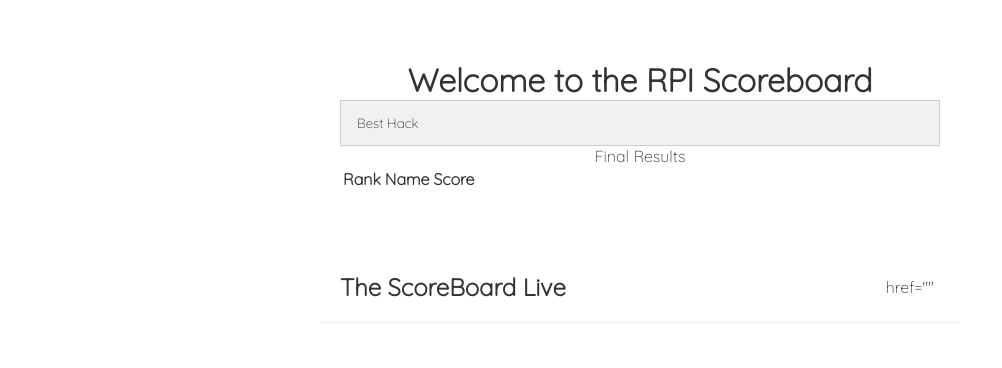
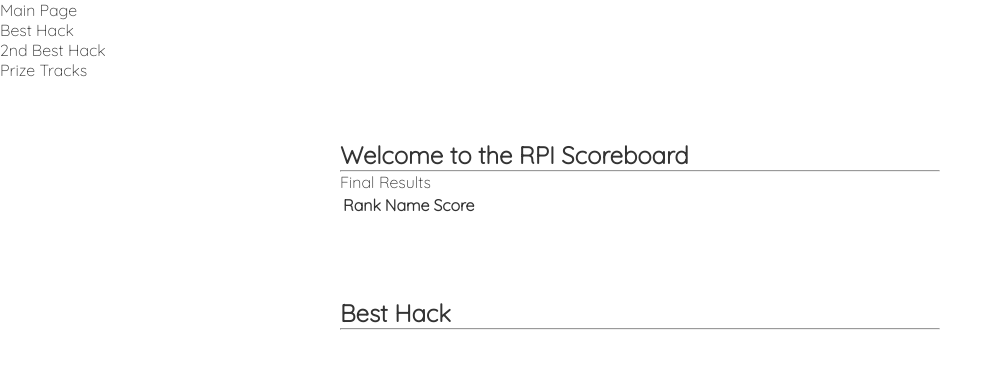
Before and after one commit to code4ry/hackrpi-scoreboard, a React (Create React App) app: page / in a window 1280 px wide. Shown: the top 368 px of the page, without its empty margins (0-1002 px from the left). Built offline with nearby package versions, Linux system fonts and the light colour scheme.

Commit message:
Tab Buttons -Complete

```diff
--- a/src/App.css
+++ b/src/App.css
@@ -75,6 +75,14 @@
   border-top: none;
 }
 
+.active-tab{
+
+}
+
+.active-content {
+  display: block;
+}
+
 .App {
   text-align: center;
 }
--- a/src/App.js
+++ b/src/App.js
@@ -11,37 +11,54 @@
 
   const [toggleState, setToggleState] = useState(1);
 
+
   const toggleTab = (input) => {
+    setToggleState(input)
     console.log("Current Tab: " + input);
   }
 
   return (
-    <div className="App">
-        <div className="content">
+    <div className="container">
+      <div className = "bloc-tabs">
+        <div
+        className={toggleState === 1 ? "tabs active-tabs" : "tabs"}
+        onClick={() => toggleTab(1)}>Main Page</div>
+        <div
+        className={toggleState === 2 ? "tabs active-tabs" : "tabs"}
+        onClick={() => toggleTab(2)}>Best Hack</div>
+        <div
+        className={toggleState === 3 ? "tabs active-tabs" : "tabs"}
+        onClick={() => toggleTab(3)}>2nd Best Hack</div>
+        <div
+        className={toggleState === 4 ? "tabs active-tabs" : "tabs"}
+        onClick={() => toggleTab(4)}>Prize Tracks</div>
+      </div>
 
-          <h1>{ title }</h1>
-          <div class="tab">
-            <button class="tablinks" onClick= {() => toggleTab(2)}>Best Hack</button>
-            <div className={toggleState === 2 ? "tabs active-tabs" : "tabs"}>
-            <div id="BestHack" class="tabcontent">
-             <h3>Best Hack</h3>
-              <p>Name: Neil</p>
-          </div>
-        </div>
-          </div>
-          <p> Final Results </p>
+      <div className="content-tabs">
+
+        <div className={toggleState === 1 ? "content active-content" : "content"}>
+          <h2>Welcome to the RPI Scoreboard</h2>
+          <hr/>
+          <p>Final Results</p>
           <table>
             <tr>
               <th>Rank </th>
               <th>Name </th>
               <th>Score </th>
             </tr>
-            </table>
+          </table>
+
         </div>
-        <NavBar />
-        <div className="content">
+        <div className={toggleState === 2 ? "content active-content" : "content"}>
+          <h2>Best Hack</h2>
+          <hr/>
         </div>
-    </div>
+      </div>
+
+
+  </div>
+
+
   );
 }
 
```
